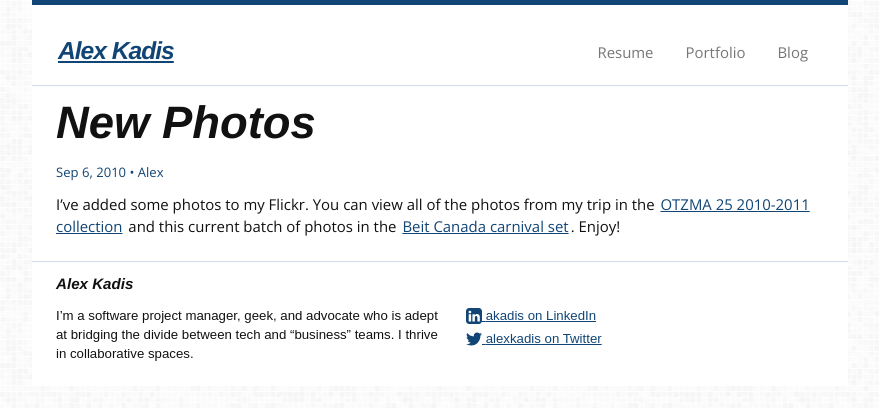
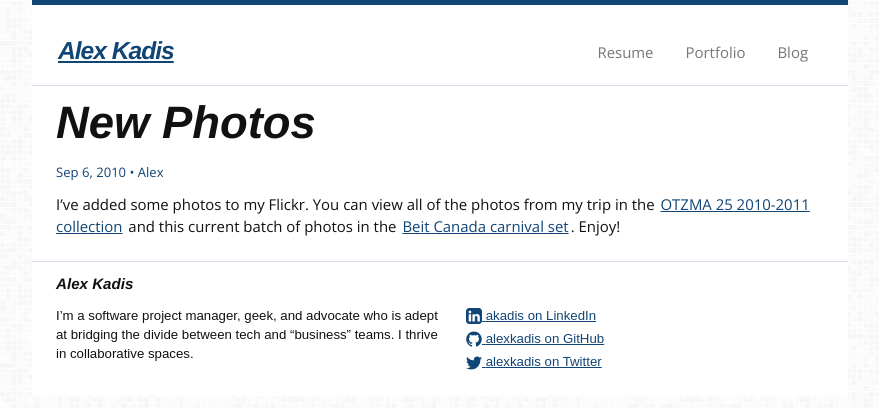
Before and after one commit to alexkadis/alexkadis-com, a Jekyll site: the page built from _posts/2010-09-06-new-photos.md, in a window 1280 px wide. Shown: the top 409 px of the page, without its empty margins (200-1079 px from the left). Built offline with Jekyll 4.4.1, drawn with Linux system fonts in a browser that asks for light colours; some web fonts are replaced.

Commit message:
Added Github, Removed commented out HTML

```diff
--- a/_config.yml
+++ b/_config.yml
@@ -9,9 +9,10 @@ url: "https://alexkadis.com" # the base hostname & protocol for your site
 
 # baseurl: "/ak2015/_site/" # the subpath of your site, e.g. /blog/
 # url: "http://localhost:8888/ak2015/_site/"
+
 twitter_username: alexkadis
-# github_username:  alexkadis
-linkedin_username:  akadis
+github_username: alexkadis
+linkedin_username: akadis
 
 # Build settings
 markdown: kramdown
--- a/_includes/head.html
+++ b/_includes/head.html
@@ -6,8 +6,6 @@
 	<title>{% if page.title %}{{ page.title }}{% else %}{{ site.title }}{% endif %}</title>
 	<meta name="description" content="{% if page.excerpt %}{{ page.excerpt | strip_html | strip_newlines | truncate: 160 }}{% else %}{{ site.description }}{% endif %}">
 
-	<!-- <link href='//cdn.jsdelivr.net/pure/0.6.0/pure-min.css' rel='stylesheet' type='text/css'> -->
-
 	<link rel="stylesheet" href="{{ "/inc/css/main.css" | prepend: site.baseurl }}">
 	<link rel="canonical" href="{{ page.url | replace:'index.html','' | prepend: site.baseurl | prepend: site.url }}">
 	<link rel="alternate" type="application/rss+xml" title="{{ site.title }}" href="{{ "/feed.xml" | prepend: site.baseurl | prepend: site.url }}" />
--- a/_layouts/post.html
+++ b/_layouts/post.html
@@ -5,7 +5,18 @@ layout: default
 
   <header class="post-header">
     <h1 class="post-title">{{ page.title }}</h1>
-    <p class="post-meta">{{ page.date | date: "%b %-d, %Y" }}{% if page.author %} • {{ page.author }}{% endif %}{% if page.meta %} • {{ page.meta }}{% endif %}</p>
+    <p class="post-meta">{{ page.date | date: "%b %-d, %Y" }}{% if page.author %} • {{ page.author }}{% endif %}{% if page.meta %} • {{ page.meta }}{% endif %}<!--
+{% capture words %}
+	{{ content | number_of_words | minus: 180 }}
+{% endcapture %}
+{% unless words contains "-" %}
+	{% assign minutes = words | plus: 180 | divided_by: 180 %}
+	{% if minutes > 1 %}
+		{{minutes | append:  " minutes to read" }}
+	{% else %}
+		{{minutes | append:  " minute to read" }}
+	{% endif %}
+{% endunless %} --></p>
   </header>
 
   <article class="post-content">
```
Also changed, not shown: _includes/footer.html (+0 -7 lines).
